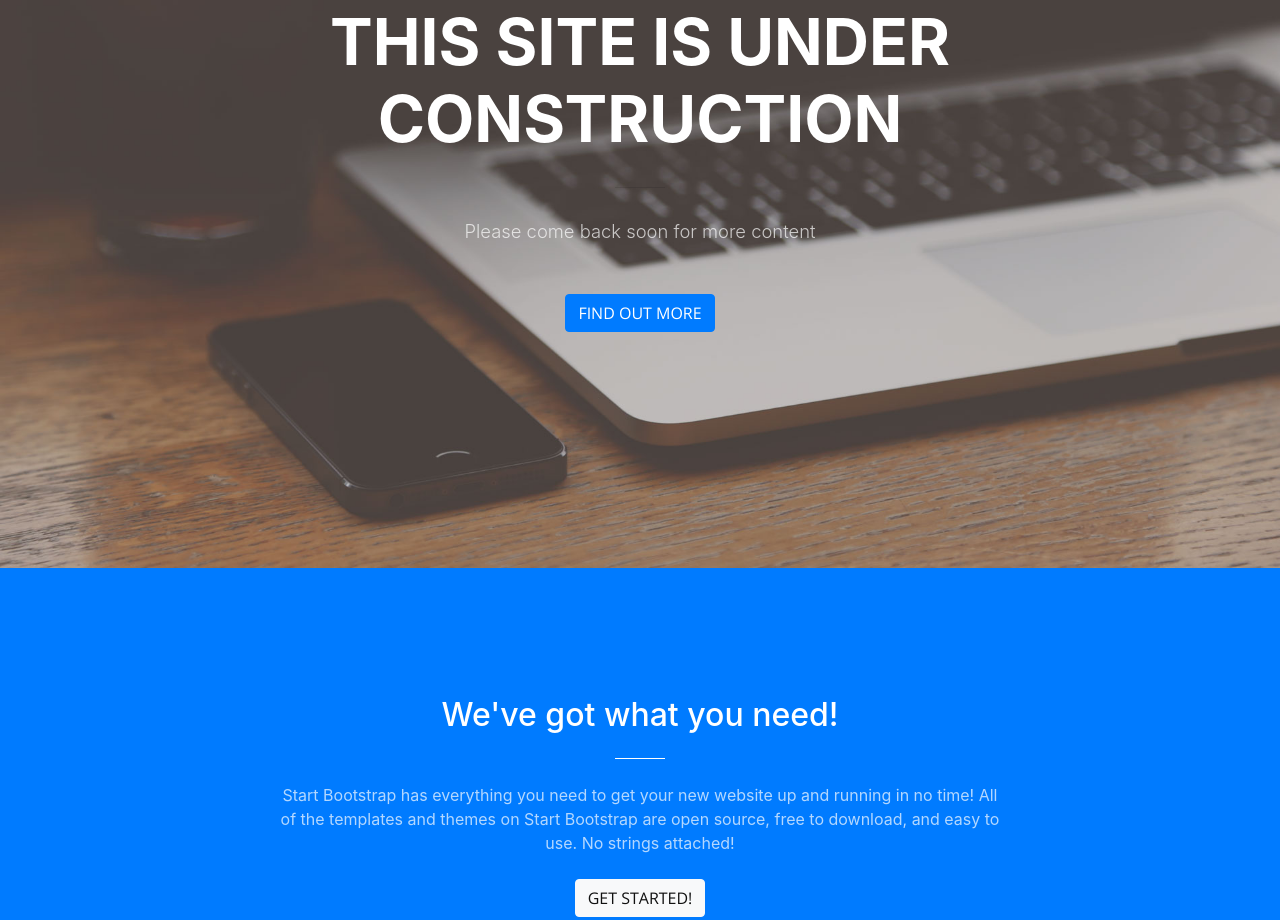
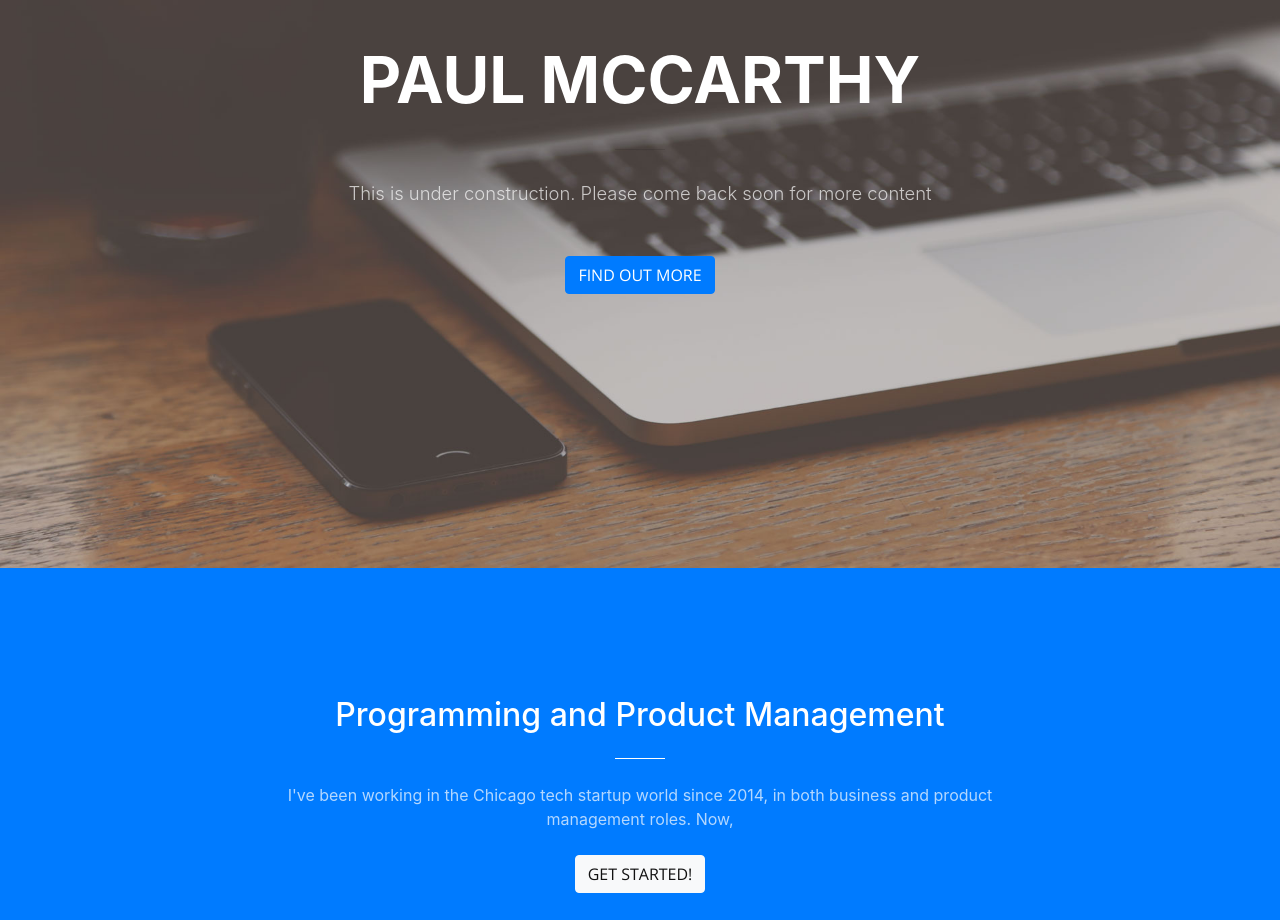
Before and after one commit to paulmccarthy42/paulmccarthy42.github.io, a website with bundled scripts: page index.html in a window 1280 px wide. Shown: the part 232-1152 px from the top of the page. Built offline with nearby package versions, Linux system fonts and the light colour scheme.

Commit message:
minor content

```diff
--- a/index.html
+++ b/index.html
@@ -59,12 +59,12 @@
         <div class="row">
           <div class="col-lg-10 mx-auto">
             <h1 class="text-uppercase">
-              <strong>This site is under construction</strong>
+              <strong>Paul McCarthy</strong>
             </h1>
             <hr>
           </div>
           <div class="col-lg-8 mx-auto">
-            <p class="text-faded mb-5">Please come back soon for more content</p>
+            <p class="text-faded mb-5">This is under construction. Please come back soon for more content</p>
             <a class="btn btn-primary btn-xl js-scroll-trigger" href="#about">Find Out More</a>
           </div>
         </div>
@@ -75,9 +75,9 @@
       <div class="container">
         <div class="row">
           <div class="col-lg-8 mx-auto text-center">
-            <h2 class="section-heading text-white">We've got what you need!</h2>
+            <h2 class="section-heading text-white">Programming and Product Management</h2>
             <hr class="light my-4">
-            <p class="text-faded mb-4">Start Bootstrap has everything you need to get your new website up and running in no time! All of the templates and themes on Start Bootstrap are open source, free to download, and easy to use. No strings attached!</p>
+            <p class="text-faded mb-4">I've been working in the Chicago tech startup world since 2014, in both business and product management roles. Now, </p>
             <a class="btn btn-light btn-xl js-scroll-trigger" href="#services">Get Started!</a>
           </div>
         </div>
```
